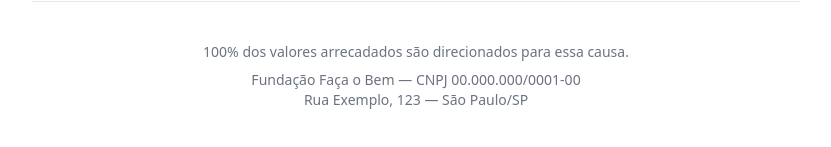
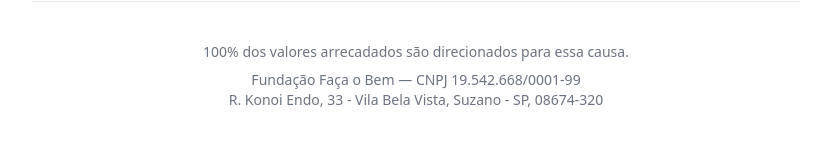
Before and after one commit to testechatsecundario-dev/facaobem, a Next.js app: page / in a window 1280 px wide. Shown: the part 650-797 px from the top of the page, without its empty margins (224-1055 px from the left). Built offline with nearby package versions, Linux system fonts and the light colour scheme.

Commit message:
Update layout.tsx

```diff
--- a/app/layout.tsx
+++ b/app/layout.tsx
@@ -36,8 +36,8 @@
         <footer className="container mx-auto py-10 text-sm text-gray-500 text-center space-y-2 border-t border-gray-200">
           <p>100% dos valores arrecadados são direcionados para essa causa.</p>
           <p>
-            Fundação Faça o Bem — CNPJ 00.000.000/0001-00 <br />
-            Rua Exemplo, 123 — São Paulo/SP
+            Fundação Faça o Bem — CNPJ 19.542.668/0001-99 <br />
+            R. Konoi Endo, 33 - Vila Bela Vista, Suzano - SP, 08674-320
           </p>
         </footer>
       </body>
```
